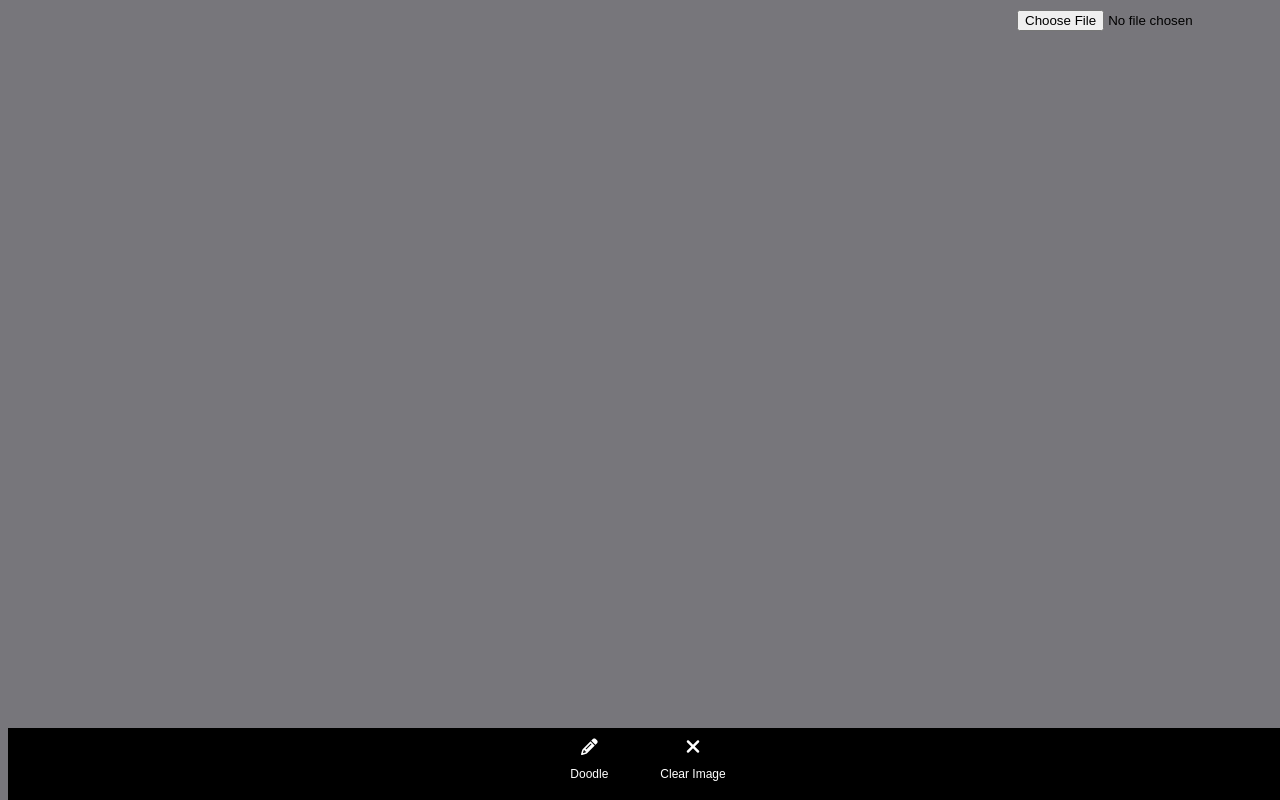
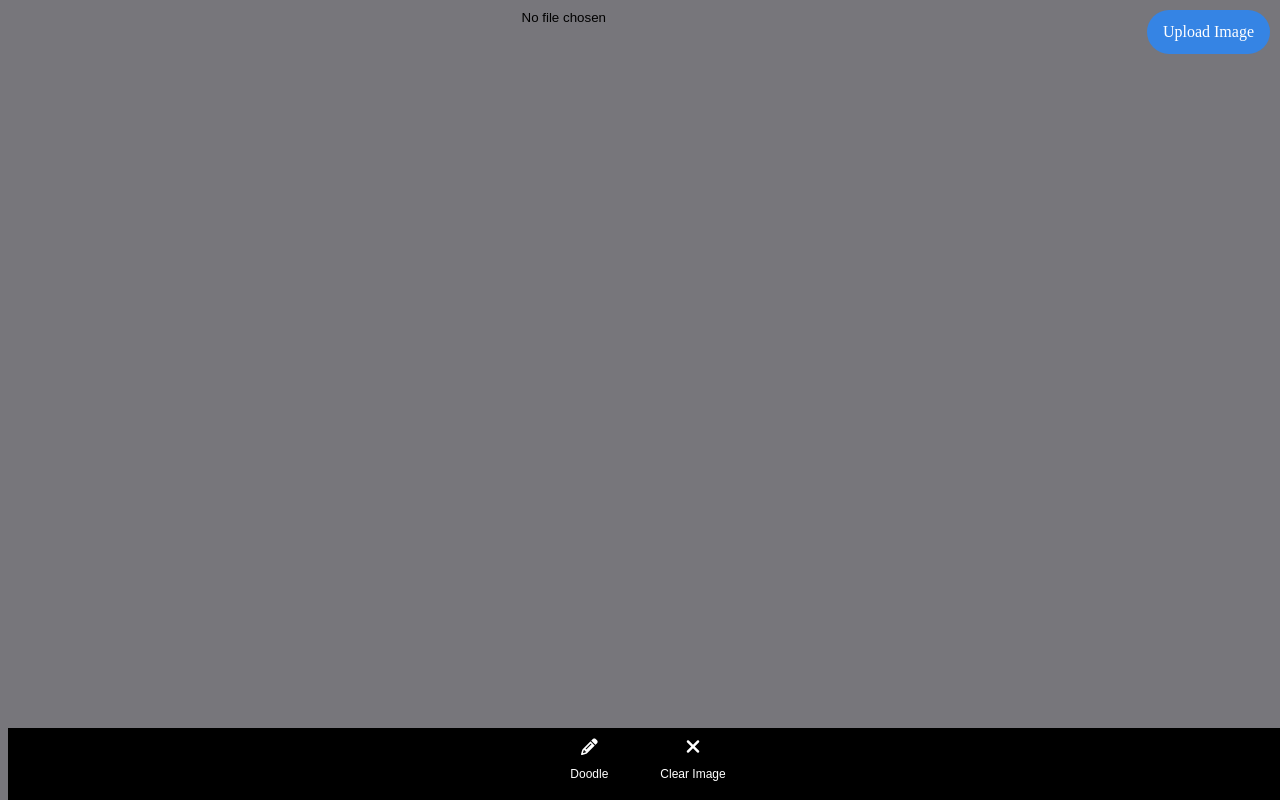
Before and after one commit to Dinika/image-annotate, a website built with Vite: page index.html in a window 1280 px wide. Built offline with nearby package versions, Linux system fonts and the light colour scheme.

Commit message:
Upload image

```diff
--- a/index.html
+++ b/index.html
@@ -12,7 +12,10 @@
 
 <body>
   <div class="container">
-    <input id="file-selector" type="file" accept="image/jpeg, image/png, image/jpg" onchange="onFileUploaded(event)">
+    <div class="file_upload_container">
+      <label for="file-uploader" class="btn">Upload Image</label>
+      <input id="file-uploader" type="file" accept="image/jpeg, image/png, image/jpg" onchange="onFileUploaded(event)">
+    </div>
 
     <canvas width="300" height="300" id="drawPlace"></canvas>
 
--- a/src/styles.css
+++ b/src/styles.css
@@ -2,6 +2,8 @@
   --gnome-dark-1: #77767b;
   --gnome-dark-5: #000000;
   --gnome-blue-2: #62a0ea;
+  --gnone-blue-3: #3584e4;
+  --gnome-blue-5: #1a5fb4;
   --toolbar-height: 72px;
 }
 
@@ -9,18 +11,26 @@
 body {
   width: 100%;
   height: 100%;
+  max-width: 100vw;
   background: var(--gnome-dark-1);
 }
 
 .container {
   width: 100%;
   height: 100%;
+  max-width: 100vw;
   display: flex;
+  margin: 0 auto;
+  justify-content: center;
 }
 
 canvas {
-  margin: 0 auto;
-  max-height: calc(100vh - var(--toolbar-height) - 20px);
+  position: absolute;
+  top:0;
+  bottom: 0;
+  left: 0;
+  right: 0;
+  margin:auto;
 }
 
 #file-selector {
@@ -64,5 +74,30 @@ button.toolbar-action span {
   margin-top: 20px;
   font-size: 12px;
   display: inline-block;
+}
 
+input[type=file]::file-selector-button {
+  display: none;
 }
+
+.file_upload_container label {
+  background-color: #3584e4;
+  color: white;
+  height: 44px;
+  display: flex;
+  width: max-content;
+  align-items: center;
+  padding: 0px 16px;
+  border-radius: 25px;
+  cursor: pointer;
+  font-size: 16px;
+  font-weight: 500;
+  position: fixed;
+  top: 10px;
+  right: 10px;
+  z-index: 99;
+}
+
+.file_upload_container label:active {
+  background-color: var(--gnome-blue-5);
+}
```
